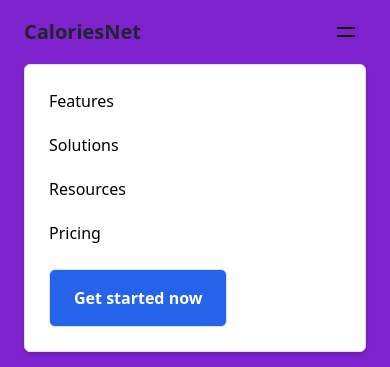
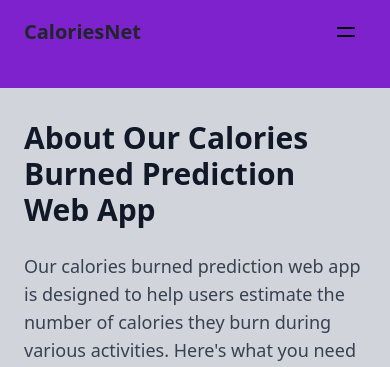
Before and after one commit to iamswapnil22/Calories-Burned-Predicition-using-Django, a Django app: page /about/ in a window 390 px wide. Shown: the top 367 px of the page. Run offline with Django 5.2, Linux system fonts and the light colour scheme; some libraries are stand-ins or nearby versions.

Commit message:
FInal Commit

```diff
--- a/caloriesprediction/caloriesprediction/settings.py
+++ b/caloriesprediction/caloriesprediction/settings.py
@@ -123,6 +123,8 @@ STATIC_URL = 'static//'
 
 DEFAULT_AUTO_FIELD = 'django.db.models.BigAutoField'
 
-STATICFILES_DIR = [
+STATICFILES_DIRS = [
     os.path.join(BASE_DIR,'static')
 ]
+
+APPEND_SLASH = False
--- a/caloriesprediction/home/urls.py
+++ b/caloriesprediction/home/urls.py
@@ -5,5 +5,6 @@ urlpatterns = [
     path('', views.index,name='home'),
     path('about/', views.about,name='about'),
     path('contact/', views.contact,name='contact'),
-    path('prediction', views.prediction,name='prediciton'),
+    path('prediction/', views.prediction,name='prediciton'),
+    # path('abc/', views.abc,name='abc'),
 ]
--- a/caloriesprediction/home/views.py
+++ b/caloriesprediction/home/views.py
@@ -1,5 +1,13 @@
 from django.shortcuts import render,HttpResponse
+import numpy as np
+from sklearn.preprocessing import StandardScaler
+import pickle
+from sklearn.ensemble import RandomForestRegressor
+from django.core.exceptions import ValidationError
+import os
+
 # Create your views here.
+
 def index(request):
     # return HttpResponse('This is the Home Page')
     return render(request,'index.html')
@@ -7,17 +15,51 @@ def about(request):
     return render(request,'about.html')
 def contact(request):
     return render(request,'contact.html')
+# def prediction(request):
+#     if request.method == "POST":
+#         height = float(request.POST.get('height'))
+#         age = float(request.POST.get('age'))
+#         weight= float(request.POST.get('weight'))
+#         duration= float(request.POST.get('duration'))
+#         heart_Rate = float(request.POST.get('heart_Rate'))
+#         temprature = int(request.POST.get('temprature'))
+#         gender = int(request.POST.get('gender'))
+
+#         print(request.POST)
+#         print(age,height)
+#     else:
+#         return render(request,'prediction.html')
+def abc(request):
+    return render(request,'abc.html')
+
 def prediction(request):
-    if request.method == "POST":
-        height = float(request.POST.get('height'))
-        age = float(request.POST.get('age'))
-        weight= float(request.POST.get('weight'))
-        duration= float(request.POST.get('duration'))
-        heart_Rate = float(request.POST.get('heart_Rate'))
-        temprature = int(request.POST.get('temprature'))
-        gender = int(request.POST.get('gender'))
+    if request.method == 'POST':
+        # Get form data and convert to desired data types
+            BMI = float(request.POST.get('BMI'))
+            age = int(request.POST.get('Age'))
+            # weight = float(request.POST.get('Weight'))
+            duration = float(request.POST.get('Duration'))
+            heart_rate = float(request.POST.get('Heart_Rate'))
+            temperature = float(request.POST.get('Temperature'))
+            gender = int(request.POST.get('Gender'))
 
-        print(request.POST)
-        print(age,height)
+            BASE_DIR = os.path.dirname(os.path.dirname(os.path.abspath(__file__)))
+
+            model_path = os.path.join(BASE_DIR, 'static', 'calories_burned_model.pkl')
+            print(model_path)
+
+            with open(model_path, 'rb') as file:
+                model = pickle.load(file)
+                print(model)
+
+
+            input_array = np.asarray([age,BMI,duration,heart_rate,temperature,gender]).reshape(1,-1)
+            prediction = model.predict(input_array)
+            prediction = round(prediction[0] , 2)
+            print("prediction",prediction)
+
+            context = {'output': prediction}  # Set initial output as empty
+            return render(request, 'prediction.html', context)
     else:
-        return render(request,'prediction.html')
+    # Handle non-GET requests (optional)
+        return render(request, 'prediction.html')
--- a/caloriesprediction/templates/about.html
+++ b/caloriesprediction/templates/about.html
@@ -3,63 +3,40 @@
 {% block title %}{% endblock title %}
 
 {% block body%}
-<style>.carousel-item {
-    height: 100vh;
-    min-height: 350px;
-    background: no-repeat center center scroll;
-    -webkit-background-size: cover;
-    -moz-background-size: cover;
-    -o-background-size: cover;
-    background-size: cover;
-  }
-    </style>
-<!-- Navigation -->
+<section class="container mx-auto px-4 py-8">
+  <h2 class="text-3xl font-semibold text-gray-900 mb-4">About Our Calories Burned Prediction Web App</h2>
+  <p class="text-lg text-gray-700 mb-6">Our calories burned prediction web app is designed to help users estimate the number of calories they burn during various activities. Here's what you need to know:</p>
 
-  <header>
-
-    <div id="carouselExampleCaptions" class="carousel slide" data-bs-ride="carousel">
-      <div class="carousel-indicators">
-        <button type="button" data-bs-target="#carouselExampleCaptions" data-bs-slide-to="0" class="active" aria-current="true" aria-label="Slide 1"></button>
-        <button type="button" data-bs-target="#carouselExampleCaptions" data-bs-slide-to="1" aria-label="Slide 2"></button>
-        <button type="button" data-bs-target="#carouselExampleCaptions" data-bs-slide-to="2" aria-label="Slide 3"></button>
+  <div class="grid grid-cols-1 md:grid-cols-2 gap-8">
+      <div>
+          <h3 class="text-xl font-semibold text-purple-600 mb-2">Purpose</h3>
+          <p class="text-gray-700">Our goal is to provide a user-friendly tool that empowers individuals to make informed decisions about their fitness and health by predicting calories burned accurately.</p>
       </div>
-      <div class="carousel-inner">
-        <div class="carousel-item active" style="background-image: url('https://source.unsplash.com/LAaSoL0LrYs/1920x1080')">
-          <div class="carousel-caption">
-            <h5>First slide label</h5>
-            <p>Some representative placeholder content for the first slide.</p>
+      <div>
+          <h3 class="text-xl font-semibold text-purple-600 mb-2">How It Works</h3>
+          <p class="text-gray-700">Users input various parameters such as activity type, duration, and intensity level into our app. Based on this data, our algorithm calculates the estimated calories burned and presents the results to the user.</p>
       </div>
   </div>
-        <div class="carousel-item" style="background-image: url('https://source.unsplash.com/bF2vsubyHcQ/1920x1080')">
-          <div class="carousel-caption">
-            <h5>Second slide label</h5>
-            <p>Some representative placeholder content for the second slide.</p>
+
+  <div class="mt-8">
+      <h3 class="text-xl font-semibold text-purple-600 mb-2">Technology Stack</h3>
+      <p class="text-gray-700">Our web app is built using modern technologies such as HTML, CSS, JavaScript, and the Tailwind CSS framework. We also utilize Python and machine learning libraries for accurate calorie prediction.</p>
   </div>
+
+  <div class="mt-8">
+      <h3 class="text-xl font-semibold text-purple-600 mb-2">Team</h3>
+      <p class="text-gray-700">Our dedicated team of developers and fitness enthusiasts collaborated to bring this app to life. We are passionate about health and wellness and strive to make a positive impact through our work.</p>
   </div>
-        <div class="carousel-item" style="background-image: url('https://source.unsplash.com/szFUQoyvrxM/1920x1080')">
-          <div class="carousel-caption">
-            <h5>Third slide label</h5>
-            <p>Some representative placeholder content for the third slide.</p>
+
+  <div class="mt-8">
+      <h3 class="text-xl font-semibold text-purple-600 mb-2">Contact Us</h3>
+      <p class="text-gray-700">Have questions or feedback? We'd love to hear from you! Reach out to us via email at <a href="mailto:contact@example.com" class="text-purple-600 underline">contact@example.com</a> or connect with us on social media.</p>
   </div>
-        </div>
-      </div>
-      <button class="carousel-control-prev" type="button" data-bs-target="#carouselExampleCaptions" data-bs-slide="prev">
-        <span class="carousel-control-prev-icon" aria-hidden="true"></span>
-        <span class="visually-hidden">Previous</span>
-      </button>
-      <button class="carousel-control-next" type="button" data-bs-target="#carouselExampleCaptions" data-bs-slide="next">
-        <span class="carousel-control-next-icon" aria-hidden="true"></span>
-        <span class="visually-hidden">Next</span>
-      </button>
-    </div>
-  </header>
 
-  <!-- Page Content -->
-  <section class="py-5">
-    <div class="container">
-      <h1 class="fw-light">Full Page Image Slider</h1>
-      <p class="lead">The background images for the slider are set directly in the HTML using inline CSS. The images
-        in this snippet are from <a href="https://unsplash.com">Unsplash</a>, taken by <a href="https://unsplash.com/@joannakosinska">Joanna Kosinska</a>!</p>
+  <div class="mt-8">
+      <h3 class="text-xl font-semibold text-purple-600 mb-2">Future Plans</h3>
+      <p class="text-gray-700">We're constantly working to improve our app and add new features. Stay tuned for upcoming updates, including enhanced activity tracking, personalized recommendations, and more!</p>
   </div>
 </section>
+
 {% endblock body%}
--- a/caloriesprediction/templates/base.html
+++ b/caloriesprediction/templates/base.html
@@ -7,7 +7,8 @@
     <title> {% block title%}Home{% endblock title%} </title>
     <script src="https://cdn.tailwindcss.com"></script>
     <link href="https://cdn.jsdelivr.net/npm/bootstrap@5.3.3/dist/css/bootstrap.min.css" rel="stylesheet" integrity="sha384-QWTKZyjpPEjISv5WaRU9OFeRpok6YctnYmDr5pNlyT2bRjXh0JMhjY6hW+ALEwIH" crossorigin="anonymous">
-  </head>
+    {% block head%}{% endblock head%}
+</head>
   <body class='bg-gray-300	'>
 
     <script src="https://cdn.jsdelivr.net/npm/bootstrap@5.3.3/dist/js/bootstrap.bundle.min.js" integrity="sha384-YvpcrYf0tY3lHB60NNkmXc5s9fDVZLESaAA55NDzOxhy9GkcIdslK1eN7N6jIeHz" crossorigin="anonymous"></script>
@@ -41,26 +42,7 @@
 
                     <a href="/about" title="" class="text-base font-medium text-black transition-all duration-200 hover:text-blue-600 focus:text-blue-600"> About </a>
 
-                    <a href="/contact" title="" class="text-base font-medium text-black transition-all duration-200 hover:text-blue-600 focus:text-blue-600"> Contact </a>
-                </div>
-            </nav>
-
-            <!-- xs to lg -->
-            <nav class="pt-4 pb-6 bg-white border border-gray-200 rounded-md shadow-md lg:hidden">
-                <div class="flow-root">
-                    <div class="flex flex-col px-6 -my-2 space-y-1">
-                        <a href="#" title="" class="inline-flex py-2 text-base font-medium text-black transition-all duration-200 hover:text-blue-600 focus:text-blue-600"> Features </a>
-
-                        <a href="#" title="" class="inline-flex py-2 text-base font-medium text-black transition-all duration-200 hover:text-blue-600 focus:text-blue-600"> Solutions </a>
-
-                        <a href="#" title="" class="inline-flex py-2 text-base font-medium text-black transition-all duration-200 hover:text-blue-600 focus:text-blue-600"> Resources </a>
-
-                        <a href="#" title="" class="inline-flex py-2 text-base font-medium text-black transition-all duration-200 hover:text-blue-600 focus:text-blue-600"> Pricing </a>
-                    </div>
-                </div>
-
-                <div class="px-6 mt-6">
-                    <a href="#" title="" class="inline-flex justify-center px-4 py-3 text-base font-semibold text-white transition-all duration-200 bg-blue-600 border border-transparent rounded-md tems-center hover:bg-blue-700 focus:bg-blue-700" role="button"> Get started now </a>
+                    <a href="/contact/" title="" class="text-base font-medium text-black transition-all duration-200 hover:text-blue-600 focus:text-blue-600"> Contact </a>
                 </div>
             </nav>
         </div>
@@ -69,7 +51,7 @@
 
       {% block body %}{% endblock body %}
       <div class="text-center">
-        <a href="#" class="flex items-center justify-center mb-5 text-2xl font-semibold text-gray-900">
+        <a href="#" class="flex items-center justify-center mt-10 mb-2 text-2xl font-semibold text-gray-900">
             {% comment %} <img src="https://www.svgrepo.com/show/499962/music.svg" class="h-12 mr-3 sm:h-9" alt="Landwind Logo"> {% endcomment %}
             <p style="font-weight: bold;font-size: 20px">CaloriesNet</p>
         </a>
```
Also changed, not shown: caloriesprediction/templates/contact.html (+31 -34 lines), caloriesprediction/templates/prediction.html (+77 -41 lines), 13 other files. Lines whose indentation alone changed are shown as unchanged.
